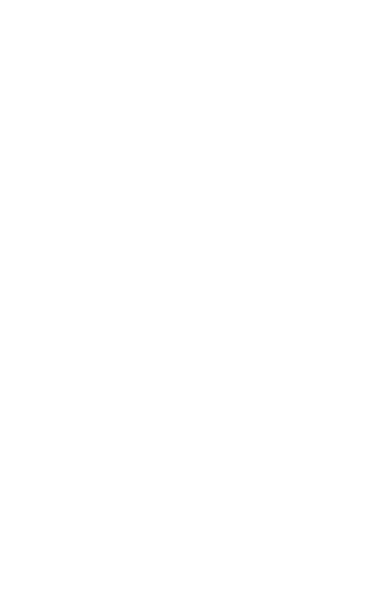
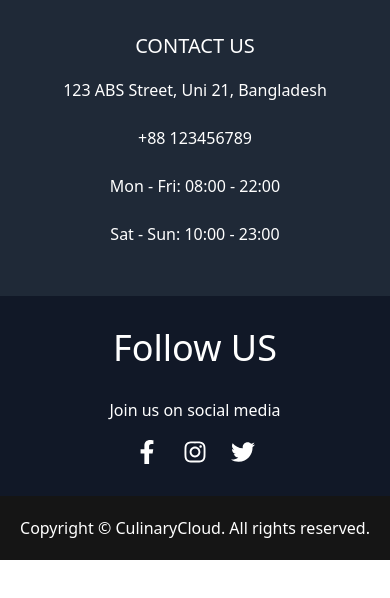
Before and after one commit to code-with-omar/restaurant-client, a React (Vite) app: page / in a window 390 px wide. Shown: the top 598 px of the page. Built offline with nearby package versions, Linux system fonts and the light colour scheme.

Commit message:
Create router and aslo create footer with responsive

```diff
--- a/package.json
+++ b/package.json
@@ -14,6 +14,7 @@
     "match-sorter": "^6.3.4",
     "react": "^18.3.1",
     "react-dom": "^18.3.1",
+    "react-icons": "^5.3.0",
     "react-router-dom": "^6.26.0",
     "sort-by": "^1.2.0"
   },
--- /dev/null
+++ b/src/Layout/Main.jsx
@@ -0,0 +1,14 @@
+import { Outlet } from "react-router-dom";
+import Footer from "../Pages/Shared/Footer";
+
+
+const Main = () => {
+    return (
+        <div>
+            <Outlet></Outlet>
+            <Footer></Footer>
+        </div>
+    );
+};
+
+export default Main;
--- /dev/null
+++ b/src/Pages/Home/Home/Home.jsx
@@ -0,0 +1,9 @@
+const Home = () => {
+    return (
+        <div>
+
+        </div>
+    );
+};
+
+export default Home;
--- /dev/null
+++ b/src/Pages/Shared/Footer.jsx
@@ -0,0 +1,31 @@
+import { FaFacebookF, FaInstagram, FaTwitter } from "react-icons/fa";
+const Footer = () => {
+    return (
+        <footer className="font-sans">
+            <div className="flex flex-col md:flex-row text-center text-white ">
+                <div className="bg-[#1F2937]  basis-1/2  md:py-24 py-8">
+                        <h2 className="md:text-4xl text-xl font-medium">CONTACT US</h2>
+                        <h4 className="md:text-lg text-base leading-9 font-medium my-3">123 ABS Street, Uni 21, Bangladesh</h4>
+                        <h4 className="md:text-lg text-base leading-9 font-medium my-3">+88 123456789</h4>
+                        <h4 className="md:text-lg text-base leading-9 font-medium my-3">Mon - Fri: 08:00 - 22:00</h4>
+                        <h4 className="md:text-lg text-base leading-9 font-medium my-3">Sat - Sun: 10:00 - 23:00</h4>
+
+                </div>
+                <div className="bg-[#111827] basis-1/2 md:py-24 py-8">
+                    <h2 className="text-4xl font-medium mb-6">Follow US</h2>
+                    <h4 className="md:text-lg text-base leading-9 font-medium my-3">Join us on social media</h4>
+                    <div className="grid grid-flow-col gap-x-6 cursor-pointer place-content-center">
+                        <FaFacebookF className="bg-[#111827] text-2xl "></FaFacebookF>
+                        <FaInstagram className="bg-[#111827] text-2xl "></FaInstagram>
+                        <FaTwitter className="bg-[#111827] text-2xl "></FaTwitter>
+                    </div>
+                </div>
+            </div>
+            <div className="bg-[#151515] py-5 text-center md:text-xl text-base text-white font-medium">
+                <p>Copyright © CulinaryCloud. All rights reserved.</p>
+            </div>
+        </footer>
+    );
+};
+
+export default Footer;
--- /dev/null
+++ b/src/Routers/Router.jsx
@@ -0,0 +1,17 @@
+import {
+    createBrowserRouter,
+  } from "react-router-dom";
+import Main from "../Layout/Main";
+import Home from "../Pages/Home/Home/Home";
+  export const router = createBrowserRouter([
+    {
+      path: "/",
+      element: <Main></Main>,
+      children:[
+        {
+            path:'/',
+            element:<Home></Home>
+        }
+      ]
+    },
+  ]);
--- a/src/main.jsx
+++ b/src/main.jsx
@@ -1,10 +1,16 @@
 import { StrictMode } from 'react'
 import { createRoot } from 'react-dom/client'
-import App from './App.jsx'
+import {
+  createBrowserRouter,
+  RouterProvider,
+} from "react-router-dom";
+import { router } from './Routers/Router';
 import './index.css'
 
 createRoot(document.getElementById('root')).render(
   <StrictMode>
-    <App />
+    <div className="max-w-screen-2xl mx-auto">
+      <RouterProvider router={router} />
+    </div>
   </StrictMode>,
 )
```
Also changed, not shown: 1 other file (tests, documents, lock files or other folders).
